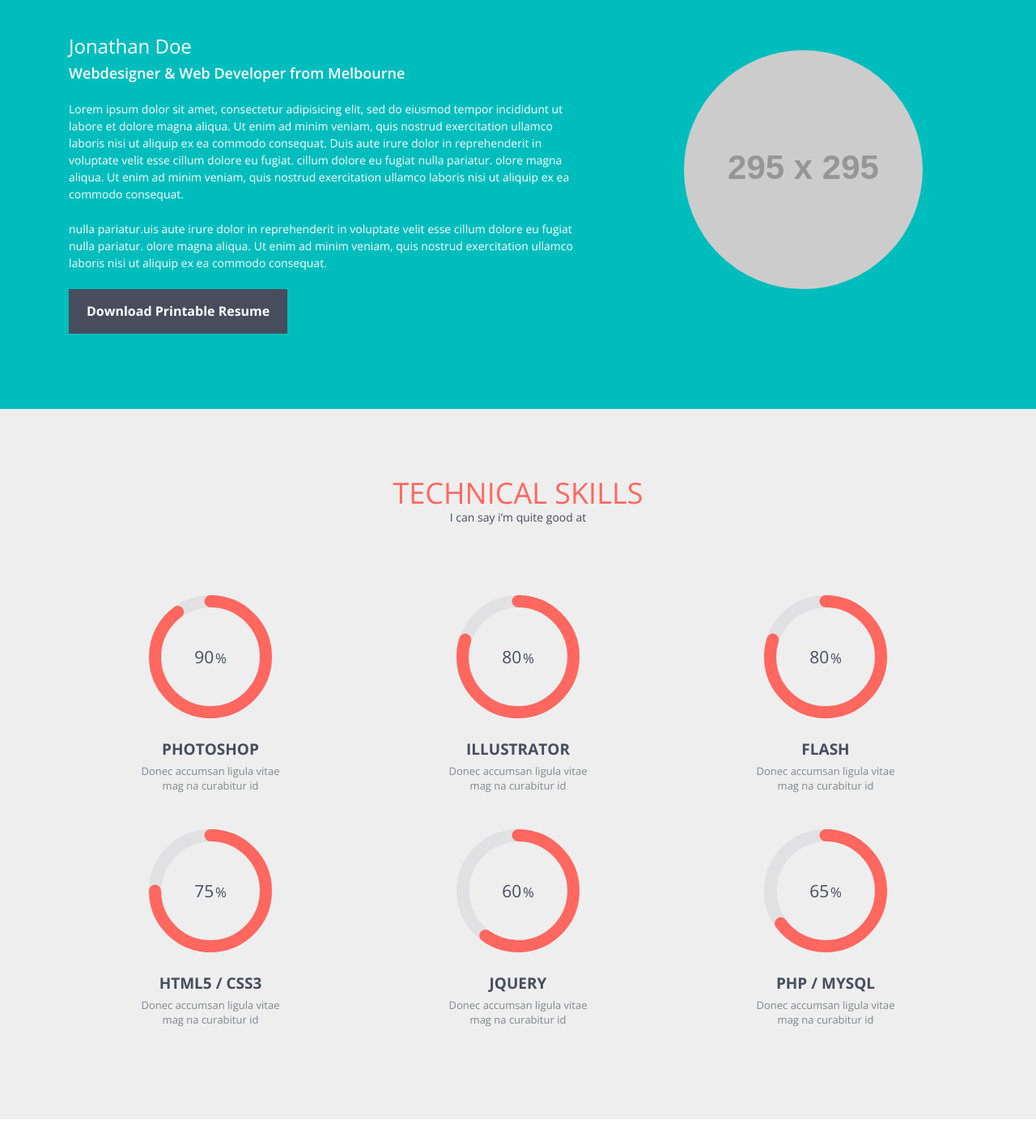
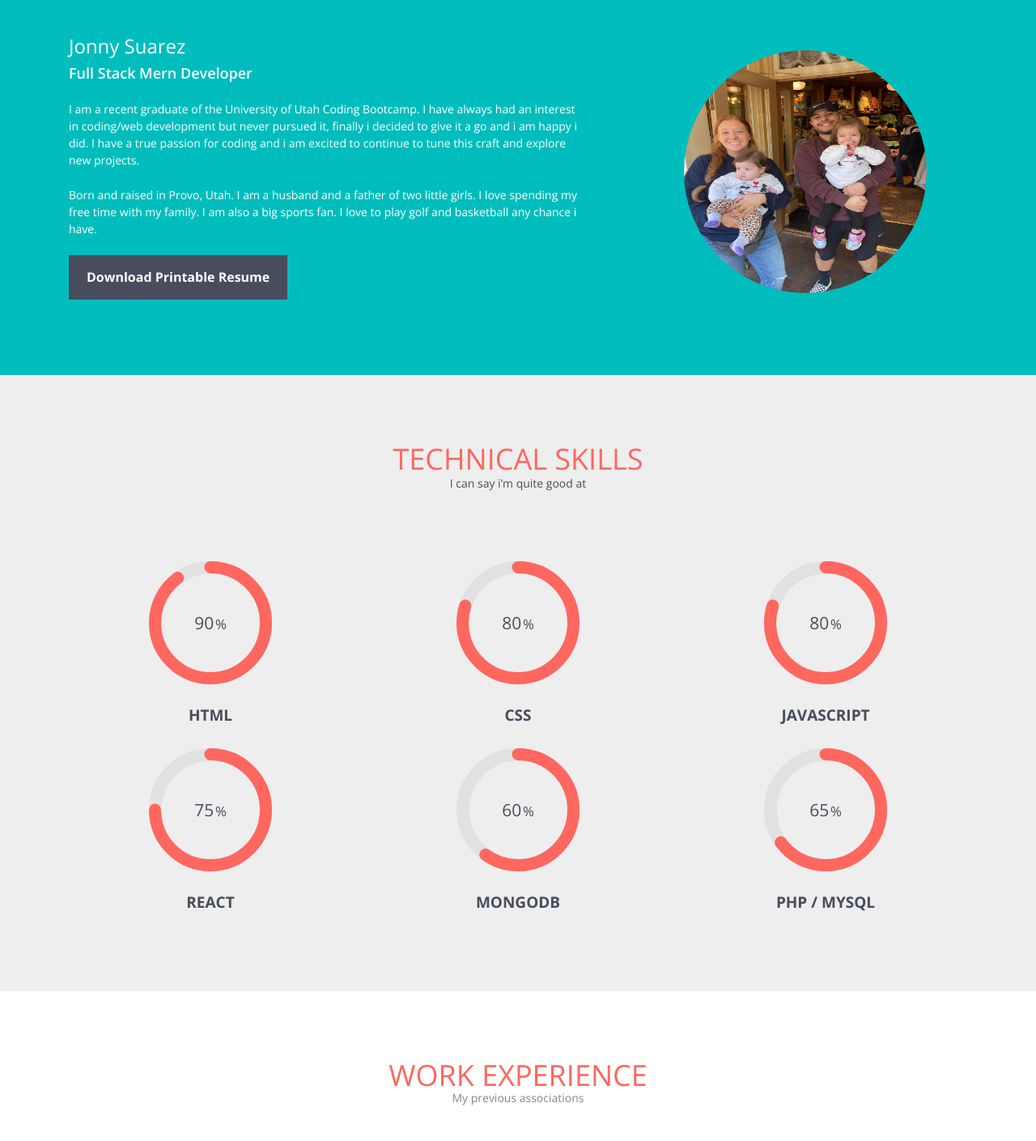
Before and after one commit to jonnysuarez/New-Updated-Portofilio-Page-, a plain HTML site: page index.html in a window 1280 px wide. Shown: the part 971-2380 px from the top of the page at 81% size. Drawn offline with nearby package versions, Linux system fonts and the light colour scheme; placeholder pictures from the web are drawn by us.

Commit message:
styling the skills section

```diff
--- a/index.html
+++ b/index.html
@@ -6,7 +6,7 @@
 <!--[if gt IE 9]><!--><html class="no-js" lang="en"><!--<![endif]--><head>
 <meta charset="UTF-8" />
 <meta http-equiv="X-UA-Compatible" content="IE=edge,chrome=1">
-<title>Flato - Responsive Resume, Personal Portfolio Template</title>
+<title>New Portfolio Page</title>
 <meta name="viewport" content="width=device-width, initial-scale=1.0">
 <!--main style-->
 <link rel="stylesheet" type="text/css" media="screen" href="css/bootstrap.css">
@@ -45,8 +45,8 @@
     </div>
     <!--banner end-->
     <div class="bannerText container">
-      <h1>I'm Jonathan Doe</h1>
-      <h2>Design & Build Beautiful Crafted Web Experiences</h2>
+      <h1>Jonny Suarez</h1>
+      <h2>Full Stack Mern Developer</h2>
     </div>
     <!--menu start-->
     <div class="menu">
@@ -87,12 +87,12 @@
       </div>
       <div class="row">
         <div class=" col-xs-12 col-sm-12 col-md-7 col-lg-7">
-          <h3>Jonathan Doe</h3>
-          <h4 class="subHeading">Webdesigner & Web Developer from Melbourne</h4>
-          <p>Lorem ipsum dolor sit amet, consectetur adipisicing elit, sed do eiusmod tempor incididunt ut labore et dolore magna aliqua. Ut enim ad minim veniam, quis nostrud exercitation ullamco laboris nisi ut aliquip ex ea commodo consequat. Duis aute irure dolor in reprehenderit in voluptate velit esse cillum dolore eu fugiat.  cillum dolore eu fugiat nulla pariatur. olore magna aliqua. Ut enim ad minim veniam, quis nostrud exercitation ullamco laboris nisi ut aliquip ex ea commodo consequat. </p>
-          <p>nulla pariatur.uis aute irure dolor in reprehenderit in voluptate velit esse cillum dolore eu fugiat nulla pariatur. olore magna aliqua. Ut enim ad minim veniam, quis nostrud exercitation ullamco laboris nisi ut aliquip ex ea commodo consequat. </p>
+          <h3>Jonny Suarez</h3>
+          <h4 class="subHeading">Full Stack Mern Developer</h4>
+          <p>I am a recent graduate of the University of Utah Coding Bootcamp. I have always had an interest in coding/web development but never pursued it, finally i decided to give it a go and i am happy i did. I have a true passion for coding and i am excited to continue to tune this craft and explore new projects. </p>
+          <p>Born and raised in Provo, Utah. I am a husband and a father of two little girls. I love spending my free time with my family. I am also a big sports fan. I love to play golf and basketball any chance i have.  </p>
           <a href="#" class="bntDownload">Download Printable Resume</a> </div>
-        <div class=" col-xs-12 col-sm-12 col-md-4 col-lg-4 col-md-offset-1 col-lg-offset-1 proPic"> <img src="http://placehold.it/295x295&text=image1" alt="" class="img-circle topmar"> </div>
+        <div class=" col-xs-12 col-sm-12 col-md-4 col-lg-4 col-md-offset-1 col-lg-offset-1 proPic"> <img src="images/portfolio/big/9.jpg" alt="famly" width="300" height="300" class="img-circle topmar">  </div>
       </div>
     </div>
   </section>
@@ -107,38 +107,37 @@
       <div class="row">
         <div class=" col-xs-12 col-sm-4 col-md-4 col-lg-4 skillsArea">
           <div class=" col-xs-12 col-sm-6 col-md-6 col-lg-6 skills"> <span class="chart skilBg" data-percent="90"> <span class="percent"></span> </span>
-            <h4>Photoshop</h4>
-            <p>Donec accumsan ligula vitae mag na curabitur id</p>
+            <h4>Html</h4>
+
           </div>
         </div>
         <div class=" col-xs-12 col-sm-4 col-md-4 col-lg-4 skillsArea">
           <div class=" col-xs-12 col-sm-6 col-md-6 col-lg-6 skills"> <span class="chart skilBg" data-percent="80"> <span class="percent"></span> </span>
-            <h4>Illustrator</h4>
-            <p>Donec accumsan ligula vitae mag na curabitur id</p>
+            <h4>CSS</h4>
+
           </div>
         </div>
         <div class=" col-xs-12 col-sm-4 col-md-4 col-lg-4 skillsArea">
           <div class=" col-xs-12 col-sm-6 col-md-6 col-lg-6 skills"> <span class="chart skilBg" data-percent="80"> <span class="percent"></span> </span>
-            <h4>Flash</h4>
-            <p>Donec accumsan ligula vitae mag na curabitur id</p>
+            <h4>Javascript</h4>
+
           </div>
         </div>
         <div class=" col-xs-12 col-sm-4 col-md-4 col-lg-4 skillsArea">
           <div class=" col-xs-12 col-sm-6 col-md-6 col-lg-6 skills"> <span class="chart skilBg" data-percent="75"> <span class="percent"></span> </span>
-            <h4>HTML5 / CSS3</h4>
-            <p>Donec accumsan ligula vitae mag na curabitur id</p>
+            <h4>React</h4>
+
           </div>
         </div>
         <div class=" col-xs-12 col-sm-4 col-md-4 col-lg-4 skillsArea">
           <div class=" col-xs-12 col-sm-6 col-md-6 col-lg-6 skills"> <span class="chart skilBg" data-percent="60"> <span class="percent"></span> </span>
-            <h4>jQuery</h4>
-            <p>Donec accumsan ligula vitae mag na curabitur id</p>
+            <h4>MongoDB</h4>
+
           </div>
         </div>
         <div class=" col-xs-12 col-sm-4 col-md-4 col-lg-4 skillsArea">
           <div class=" col-xs-12 col-sm-6 col-md-6 col-lg-6 skills"> <span class="chart skilBg" data-percent="65"> <span class="percent"></span> </span>
             <h4>PHP / MySQL</h4>
-            <p>Donec accumsan ligula vitae mag na curabitur id</p>
           </div>
         </div>
       </div>
```
Also changed, not shown: images/portfolio/big/9.jpg (added), 3 other files.
